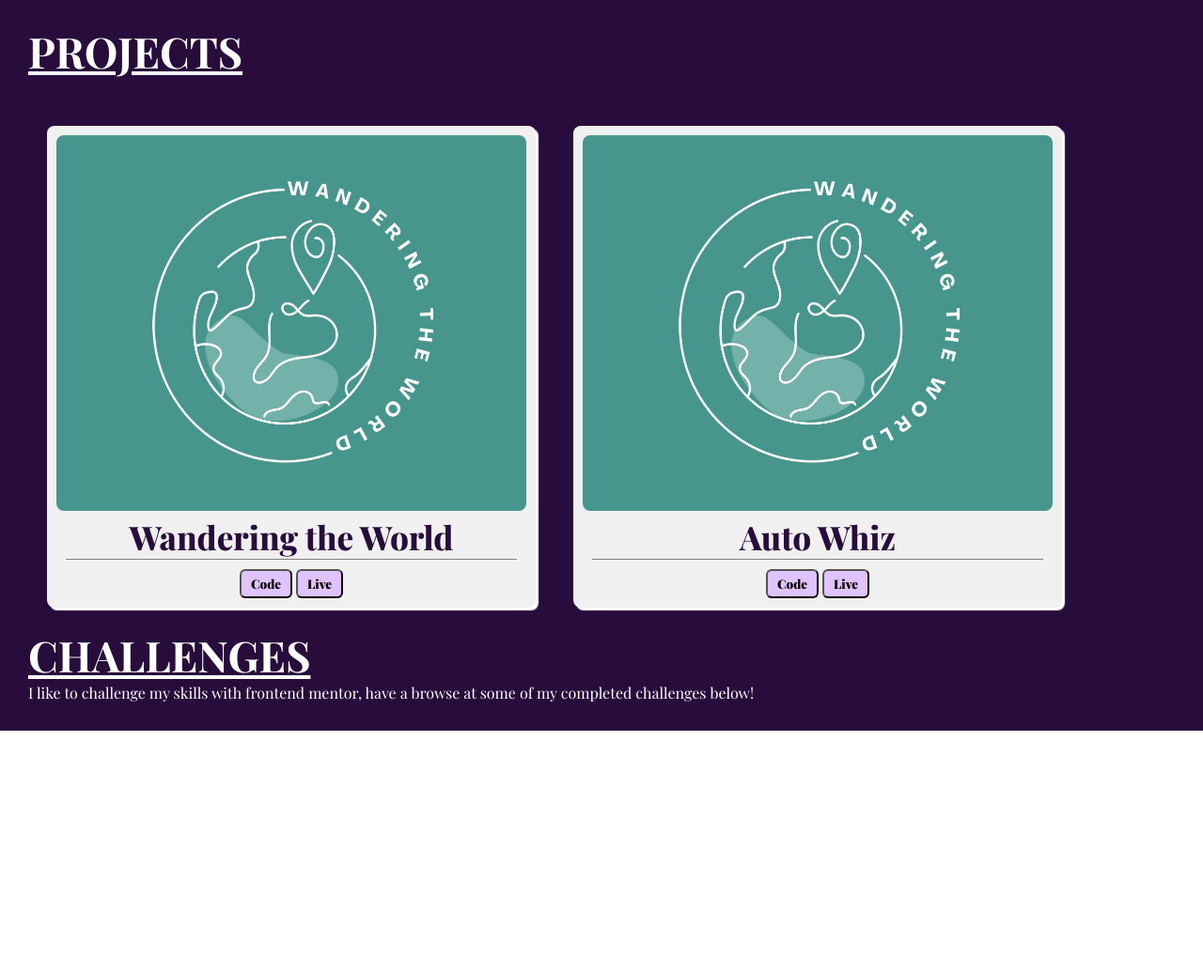
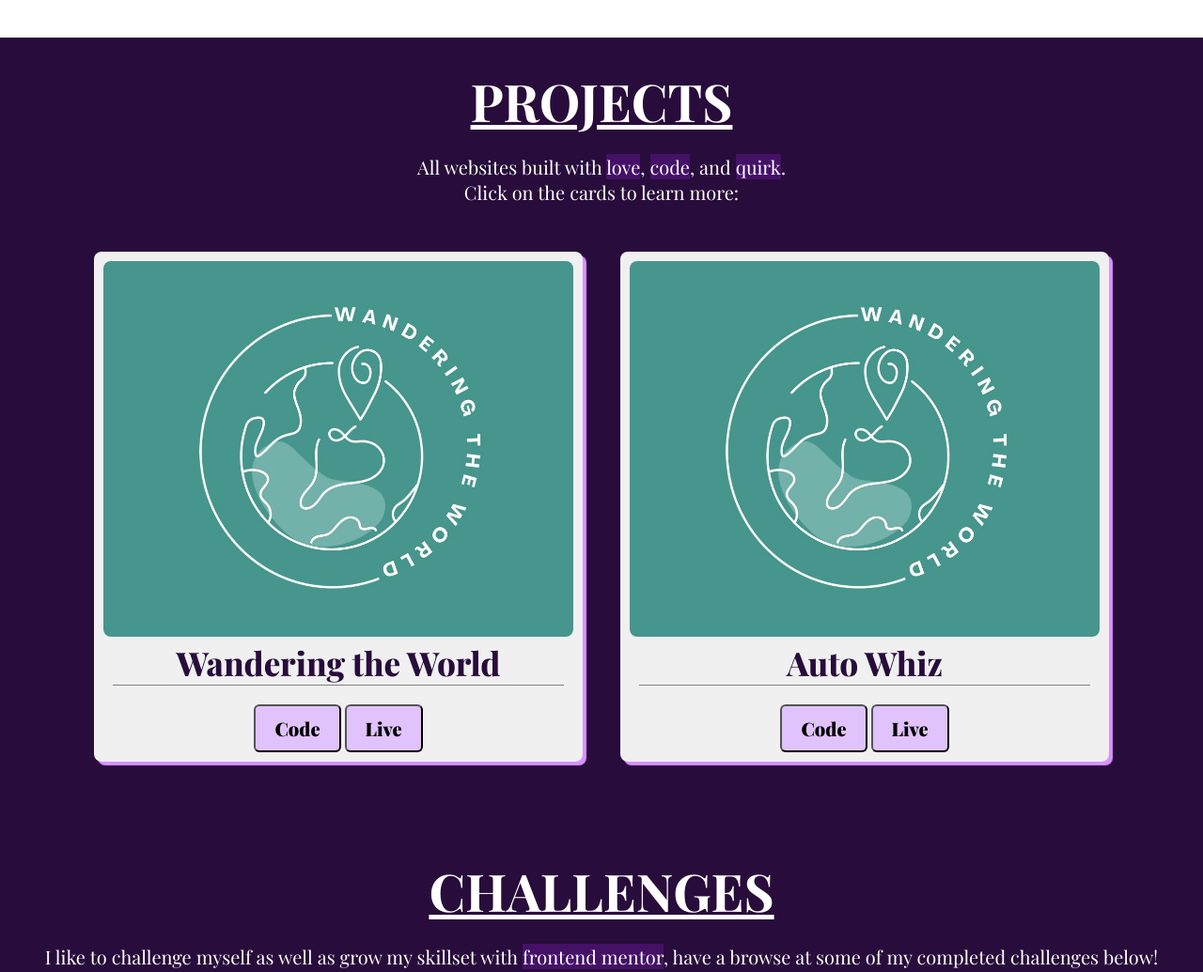
Before and after one commit to e-healy/ehealy-portfolio, a plain HTML site: page index.html in a window 1280 px wide. Shown: the part 980-2015 px from the top of the page at 94% size. Before the commit the page ends 1758 px from the top, so only its background shows below. Drawn offline with nearby package versions, Linux system fonts and the light colour scheme; a web font is replaced by a local one.

Commit message:
Add project section styling.

```diff
--- a/index.html
+++ b/index.html
@@ -47,7 +47,7 @@
                         <h2>HEALY</h2>
                     </div>
                     <div class="hero-description">
-                        <p>I'm passionate about creating digital experiences that are  <span>accessible</span>,  <span>user-friendly</span>,  <span>and most of all enjoyable</span>!</p>
+                        <p>I'm passionate about creating digital experiences that are  <span>accessible</span>,  <span>user-friendly</span>, and  <span>most of all enjoyable</span>!</p>
                     </div>
                     <div class="social-media">
                         <ul class="social-list">
@@ -61,9 +61,12 @@
         </section>
 
         <section class="projects-section">
+            <div class="project-wrapper">
                 <div class="project-container">
                     <div class="project-title">
                         <h3>PROJECTS</h3>
+                        <p>All websites built with  <span>love</span>, <span>code</span>, and  <span>quirk</span>.</p>
+                        <p>Click on the cards to learn more:</p>
                     </div>
                     <div class="grid">
                         <div class="cards">
@@ -89,20 +92,25 @@
                             </div>
                         </div>
                     </div>
-                <div class="project-title">
+                    <div class="challenge-title">
                         <h3>CHALLENGES</h3>
-                    <p>I like to challenge my skills with frontend mentor, have a browse at some of my completed challenges below!</p>
+                        <p>I like to challenge myself as well as grow my skillset with <span>frontend mentor</span>, have a browse at some of my completed challenges below!</p>
                     </div>
-                <!-- <div class="card-item">
-                    <img src="./img/wanderingtheW.jpeg" alt="Travel">
+                    <div class="grid">
+                        <div class="cards">
+                            <div class="card-item">
+                                <img src="./img/wanderingtheW.jpeg" alt="Wandering the World">
                                 <div class="card-content">
-                        <h4>Frontend Mentor Challenges</h4>
+                                    <h4>Wandering the World</h4>
                                 </div>
                                 <div class="card-btn-container">
                                     <button class="card-btn" id="codeBtn1">Code</button>
                                     <button class="card-btn" id="liveBtn1" >Live</button>
                                 </div>
-                </div> -->
+                            </div>
+                        </div>
+                    </div>
+                </div>
             </div>
         </section>
     </main>
--- a/styles.css
+++ b/styles.css
@@ -113,10 +113,9 @@ body {
 }
 
 .hero-container {
-    border: 1px solid black;
     background-color: #fff;
     color: rgb(51, 16, 75);
-    padding-bottom: 230px;
+    padding-bottom: 280px;
 }
 
 .hero-title {
@@ -124,7 +123,6 @@ body {
     padding-bottom: 80px;
     border-bottom-left-radius: 70%;
     border-bottom-right-radius: 70%;
-    border: 1px solid black;
     display: flex;
     flex-direction: column;
     align-items: center;
@@ -188,9 +186,10 @@ body {
     transition: 0.5s;
 }
 
-.project-section {
-    border: 1px solid black;
-    /* background-color: rgba(135, 31, 204, 0.2); */
+/* Project Section */
+
+.project-wrapper {
+    background-color: rgb(40, 12, 59);
 }
 
 .project-container {
@@ -198,18 +197,25 @@ body {
     max-width: 1440px;
     margin-left: auto;
     margin-right: auto;
-    /* background: rgba(135, 31, 204, 0.2); */
-    /* color: rgb(44, 11, 66); */
     background-color: rgb(40, 12, 59);
     color: #fff;
 }
 
 .project-title h3 {
-    font-size: 45px;
+    font-size: 55px;
     text-decoration: underline;
-    /* font-weight: bold; */
     color: #fff;
-    /* color: rgb(40, 12, 59); */
+    text-align: center;
+    margin-bottom: 20px;
+}
+
+.project-title p {
+    text-align: center;
+    font-size: 20px;
+}
+
+.project-title span {
+    background: rgba(135, 31, 204, 0.3);
 
 }
 
@@ -220,15 +226,14 @@ body {
 .cards {
     display: flex;
     gap: 40px;
+    flex-wrap: wrap;
     margin: 20px;
-    flex-wrap: wrap;
-    justify-content: flex-start;
+    justify-content: center;
     cursor: pointer;
 }
 
 .card-item {
-    gap: 20px;
-    box-shadow: 3px 3px 1px;
+    box-shadow: 4px 4px 1px rgb(216, 147, 255);
     text-align: center;
     background-color: #f0f0f0;
     padding: 10px;
@@ -252,10 +257,30 @@ body {
     border-radius: 8px;
 }
 
+.challenge-title h3 {
+    margin-top: 100px;
+    font-size: 55px;
+    text-decoration: underline;
+    color: #fff;
+    text-align: center;
+    margin-bottom: 20px;
+}
+
+.challenge-title p {
+    text-align: center;
+    font-size: 20px;
+}
+
+.challenge-title span {
+    background: rgba(135, 31, 204, 0.3);
+
+}
+
 .card-btn {
-    padding: 5px 10px;
-    margin-top: 10px;
+    padding: 10px 20px;
+    margin-top: 20px;
     cursor: pointer;
+    font-size: 20px;
     font-weight: 900;
     border-radius: 6px;
 }
@@ -266,17 +291,17 @@ body {
 }
 
 #liveBtn1, #liveBtn2, #liveBtn3, #liveBtn4 {
-    background-color: #e0c3fc;
+    background-color:#e0c3fc;
     transition: 0.5s;
 }
 
 #codeBtn1:hover, #codeBtn2:hover, #codeBtn3:hover, #codeBtn4:hover {
-    background-color: #3098ff;
+    background-color: #b667ff;
     transition: 0.5s;
 }
 
 #liveBtn1:hover, #liveBtn2:hover, #liveBtn3:hover, #liveBtn4:hover {
-    background-color: #b567ff;
+    background-color: #b667ff;
     transition: 0.5s;
 }
 
```
Lines whose indentation alone changed are shown as unchanged.
